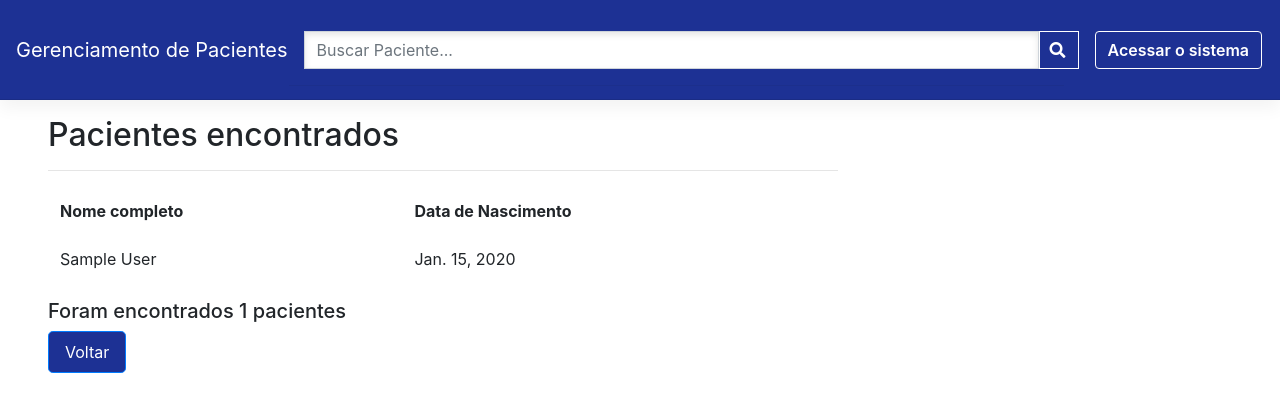
After one commit to pi2-fga/201901-TriagemHospitalar-PatientManagement, a Django app: template consultations/templates/patient_list.html in a window 1280 px wide. The commit adds this page. Shown: the top 412 px of the page. Run offline with Django 3.2, Linux system fonts and the light colour scheme; tables that the repository leaves empty hold one stand-in row (values such as "Sample post"); the template is opened without the code that fills it: values that come from a table or form of the project are taken from there, most other values are stand-ins (such as "Sample title", 1, 10 or a date in 2020); some libraries are stand-ins or nearby versions.

```diff
--- a/consultations/models/patient.py
+++ b/consultations/models/patient.py
@@ -43,8 +43,8 @@ class Patient(models.Model):
     def calculateAge(self):
         today = date.today()
         age = (today.year - self.birthdate.year -
-            ((today.month, today.day) <
-            (self.birthdate.month, self.birthdate.day)))
+               ((today.month, today.day) <
+                (self.birthdate.month, self.birthdate.day)))
         return age
 
     def get_short_name(self):
--- a/consultations/templates/patient_detail.html
+++ b/consultations/templates/patient_detail.html
@@ -20,7 +20,8 @@
 </div>
 
 <div style="width: 100%; overflow: hidden;"></div>
-  <div style="width: 600px; float: left;">
+  <div style="min-width: 600px; float: left;">
+    <div class="table-responsive">
     <table class="table table-borderless">
           <tr>
             <td>
@@ -95,7 +96,7 @@
             </td>
           </tr>
       </table>
-
+    </div>
 
       <div style="width: 100%; overflow: hidden;margin-top: 20px;">
               <div style="width: 150px; float: left;">
--- /dev/null
+++ b/consultations/templates/patient_list.html
@@ -0,0 +1,35 @@
+{% extends 'base.html' %}
+
+{% block content %}
+<script src="https://code.jquery.com/jquery-3.3.1.slim.min.js" integrity="sha384-q8i/X+965DzO0rT7abK41JStQIAqVgRVzpbzo5smXKp4YfRvH+8abtTE1Pi6jizo" crossorigin="anonymous"></script>
+
+<script>
+  $(document).ready(function($) {
+      $(".table-row").click(function() {
+          window.document.location = $(this).data("href");
+      });
+  });
+</script>
+
+<div class="content">
+      <h2>Pacientes encontrados</h2>
+      <hr>
+      <table class="table table-borderless table-hover">
+          <tr>
+            <th scope="col">Nome completo</th>
+            <th scope="col">Data de Nascimento</th>
+          </tr>
+         <tbody>
+        {% for patient in patients %}
+            <tr class="table-row" data-href="/paciente/atualizar/{{patient.pk}}" style="cursor:pointer;">
+              <td>{{ patient.get_full_name }}</td>
+              <td>{{ patient.birthdate.date }}</td>
+            </tr>
+        {% endfor %}
+       </tbody>
+      </table>
+      <h5>Foram encontrados {{number}} pacientes </h5>
+</div>
+<a class="btn btn-primary btn-lg" href="/">Voltar</a>
+
+{% endblock %}
--- a/core/templates/header.html
+++ b/core/templates/header.html
@@ -4,9 +4,11 @@
     <a class="navbar-brand" href="/">Gerenciamento de Pacientes</a>
 
     <div class="navbar-nav-scroll">
-        <form class="bd-search d-flex align-items-center" style="width: 100%">
-            <span class="algolia-autocomplete" style=" border-radius: 0px !important; position: relative; display: inline-block; direction: ltr;"><input type="search" class="form-control ds-input" style=" width: 735px; border-radius: 0px;" id="search-input" placeholder="Buscar Paciente..." autocomplete="off" data-docs-version="4.3" spellcheck="false" role="combobox" aria-autocomplete="list" aria-expanded="false" aria-owns="algolia-autocomplete-listbox-0" dir="auto" style="position: relative; vertical-align: top;"><pre aria-hidden="true" style="position: absolute; visibility: hidden; white-space: pre; font-family: -apple-system, BlinkMacSystemFont, &quot;Segoe UI&quot;, Roboto, &quot;Helvetica Neue&quot;, Arial, &quot;Noto Sans&quot;, sans-serif, &quot;Apple Color Emoji&quot;, &quot;Segoe UI Emoji&quot;, &quot;Segoe UI Symbol&quot;, &quot;Noto Color Emoji&quot;; font-size: 16px; font-style: normal; font-variant: normal; font-weight: 400; word-spacing: 0px; letter-spacing: normal; text-indent: 0px; text-rendering: auto; text-transform: none;"></pre><span class="ds-dropdown-menu" role="listbox" id="algolia-autocomplete-listbox-0" style="position: absolute; top: 100%; z-index: 100; display: none; left: 0px; right: auto;"><div class="ds-dataset-1"></div></span></span>
-            <a class="btn btn-bd-download d-none d-lg-inline-block mb-3 mb-md-0 ml-md-3 " style="float:right; margin-left:0px !important; float:right; margin-left: 0px !important; z-index: 2; position: relative; margin-left: 13px; border-radius: 0px !important; padding-left:10px; " href="/autenticacao/efetuar-login/"><i class="fas fa-search"></i></a>
+        <form class="bd-search d-flex align-items-center" style="width: 100%" action="/paciente/lista/" method="get" accept-charset="utf-8">
+            <span class="algolia-autocomplete" style=" border-radius: 0px !important; position: relative; display: inline-block; direction: ltr;">
+              <input name="search" type="text" class="form-control ds-input" style=" width: 735px; border-radius: 0px;" id="search-input" placeholder="Buscar Paciente..." autocomplete="off" data-docs-version="4.3" spellcheck="false" role="combobox" aria-autocomplete="list" aria-expanded="false" aria-owns="algolia-autocomplete-listbox-0" dir="auto" style="position: relative; vertical-align: top;">
+              <pre aria-hidden="true" style="position: absolute; visibility: hidden; white-space: pre; font-family: -apple-system, BlinkMacSystemFont, &quot;Segoe UI&quot;, Roboto, &quot;Helvetica Neue&quot;, Arial, &quot;Noto Sans&quot;, sans-serif, &quot;Apple Color Emoji&quot;, &quot;Segoe UI Emoji&quot;, &quot;Segoe UI Symbol&quot;, &quot;Noto Color Emoji&quot;; font-size: 16px; font-style: normal; font-variant: normal; font-weight: 400; word-spacing: 0px; letter-spacing: normal; text-indent: 0px; text-rendering: auto; text-transform: none;"></pre><span class="ds-dropdown-menu" role="listbox" id="algolia-autocomplete-listbox-0" style="position: absolute; top: 100%; z-index: 100; display: none; left: 0px; right: auto;"><div class="ds-dataset-1"></div></span></span>
+            <button type="submit" class="btn btn-primary btn-bd-download d-none d-lg-inline-block mb-3 mb-md-0 ml-md-3 " style="float:right; margin-left:0px !important; float:right; margin-left: 0px !important; z-index: 2; position: relative; margin-left: 13px; border-radius: 0px !important; padding-left:10px;"><i class="fas fa-search"></i></button>
         </form>
     </div>
 
```
Also changed, not shown: consultations/routes.py (+35 -1 lines).
